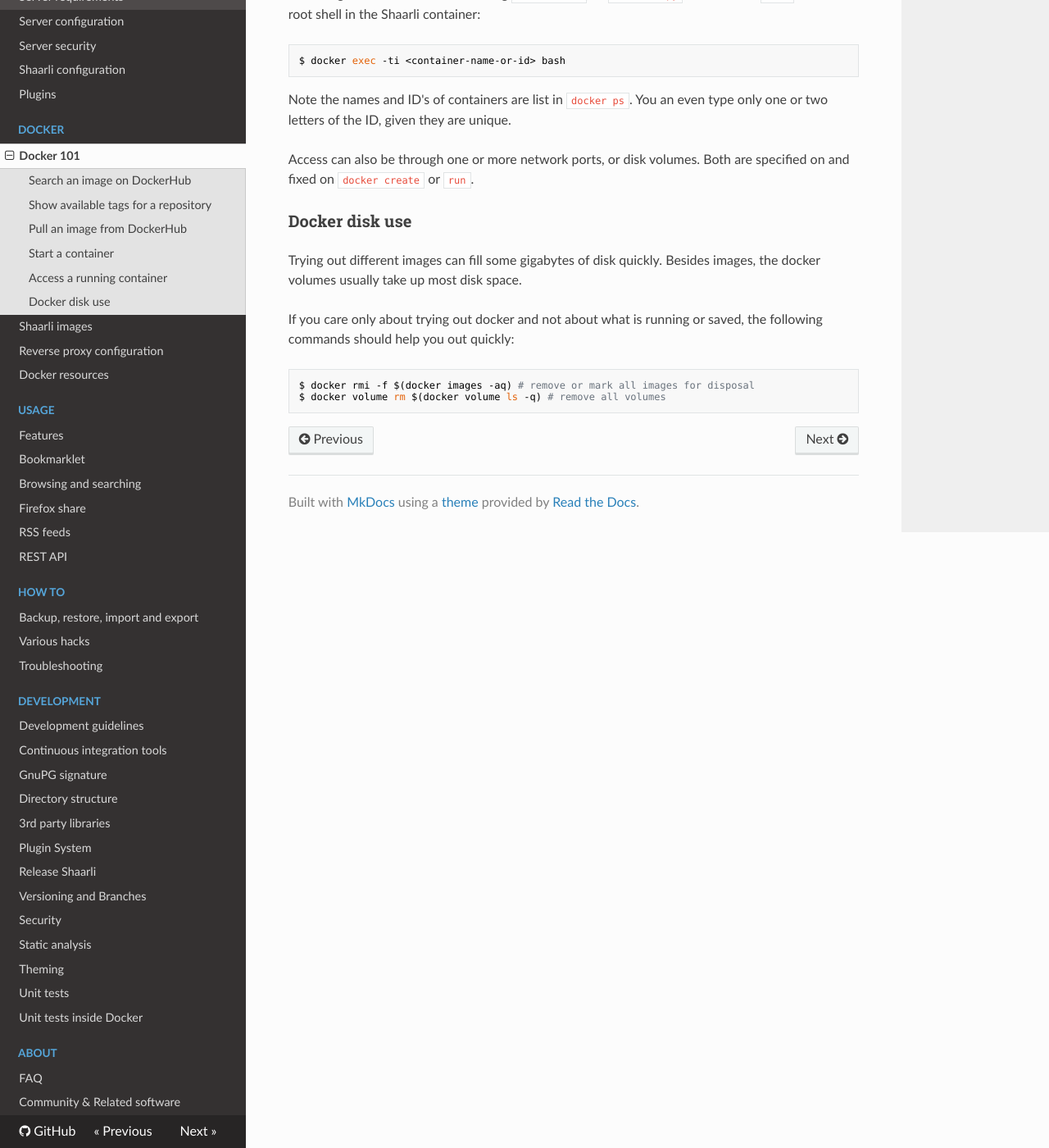
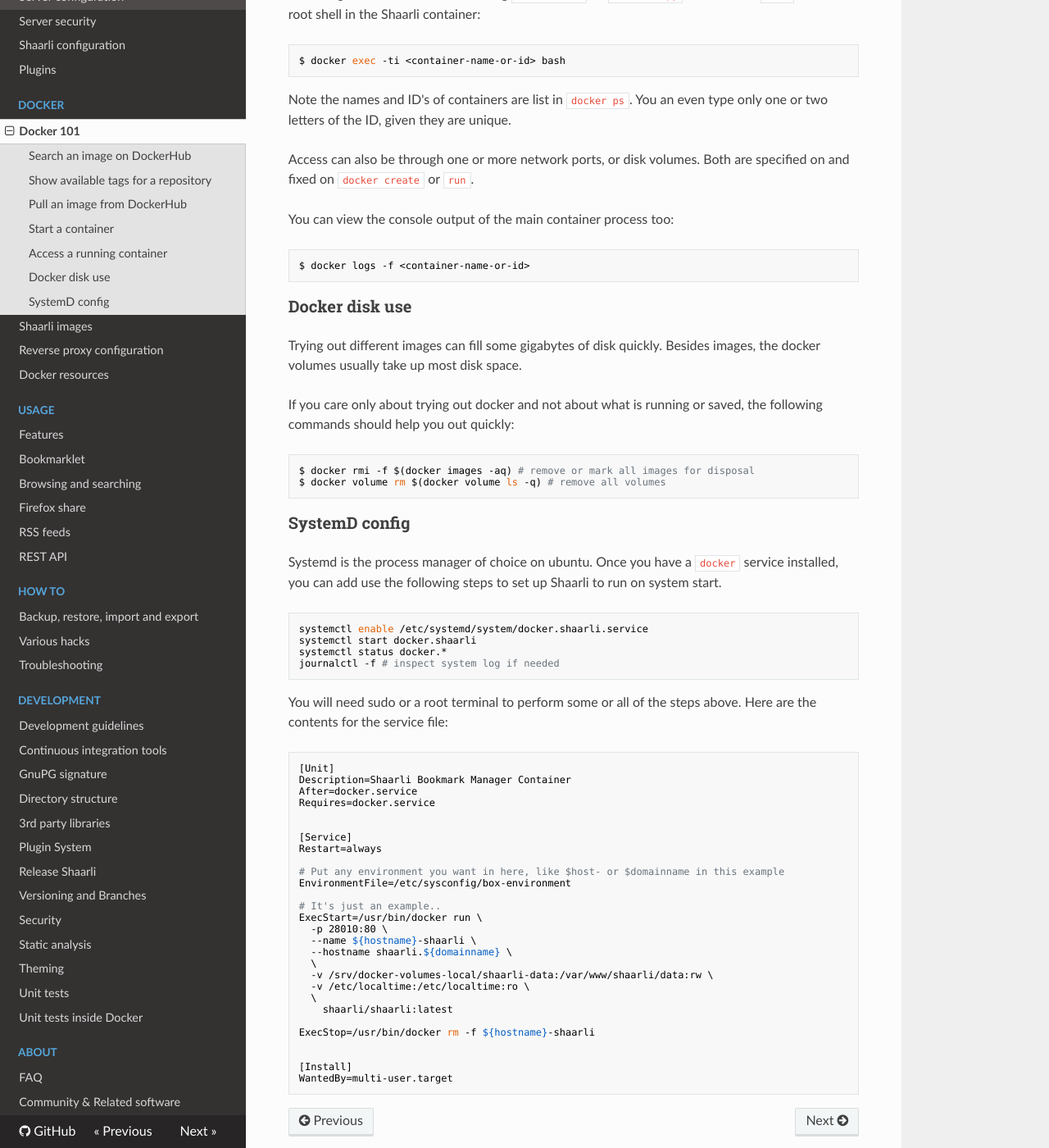
Before and after one commit to sebsauvage/Shaarli, an MkDocs documentation site: the page built from doc/md/docker/docker-101.md, in a window 1280 px wide and 1400 px high, scrolled down 1695 px. Shown: the whole window at 82% size. Built offline with MkDocs 1.6.1, drawn with Linux system fonts in a browser that asks for light colours; nearby versions of some CDN libraries; old or Windows-style settings are respelled for this version of MkDocs.

Commit message:
Docker-101: added working systemd config example

````diff
--- a/doc/md/docker/docker-101.md
+++ b/doc/md/docker/docker-101.md
@@ -84,6 +84,11 @@
 
 Access can also be through one or more network ports, or disk volumes. Both are specified on and fixed on ``docker create`` or ``run``.
 
+You can view the console output of the main container process too:
+```bash
+$ docker logs -f <container-name-or-id>
+```
+
 ### Docker disk use
 Trying out different images can fill some gigabytes of disk quickly. Besides images, the docker volumes usually take up most disk space.
 
@@ -93,3 +98,45 @@
 $ docker rmi -f $(docker images -aq) # remove or mark all images for disposal
 $ docker volume rm $(docker volume ls -q) # remove all volumes
 ```
+
+### SystemD config
+Systemd is the process manager of choice on ubuntu. Once you have a ``docker`` service installed, you can add use the following steps to set up Shaarli to run on system start.
+
+```bash
+systemctl enable /etc/systemd/system/docker.shaarli.service
+systemctl start docker.shaarli
+systemctl status docker.*
+journalctl -f # inspect system log if needed
+```
+
+You will need sudo or a root terminal to perform some or all of the steps above. Here are the contents for the service file:
+```
+[Unit]
+Description=Shaarli Bookmark Manager Container
+After=docker.service
+Requires=docker.service
+
+
+[Service]
+Restart=always
+
+# Put any environment you want in here, like $host- or $domainname in this example
+EnvironmentFile=/etc/sysconfig/box-environment
+
+# It's just an example..
+ExecStart=/usr/bin/docker run \
+  -p 28010:80 \
+  --name ${hostname}-shaarli \
+  --hostname shaarli.${domainname} \
+  \
+  -v /srv/docker-volumes-local/shaarli-data:/var/www/shaarli/data:rw \
+  -v /etc/localtime:/etc/localtime:ro \
+  \
+    shaarli/shaarli:latest
+
+ExecStop=/usr/bin/docker rm -f ${hostname}-shaarli
+
+
+[Install]
+WantedBy=multi-user.target
+```
````
